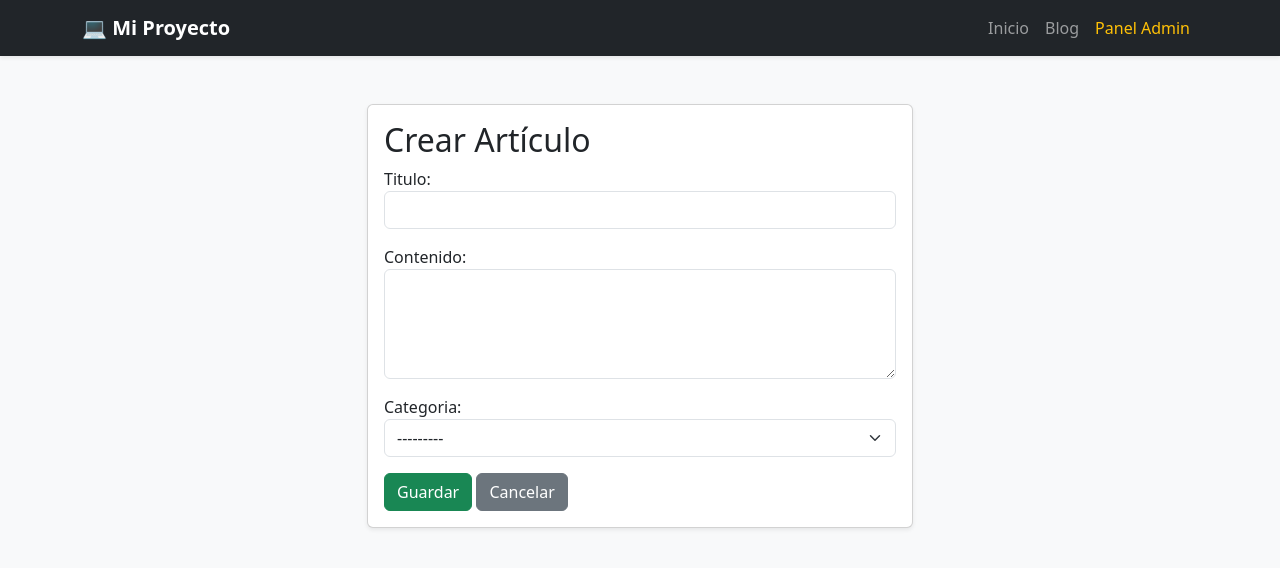
After one commit to Lucasaruza17/blog-django, a Django app: page /blog/crear/ in a window 1280 px wide. The commit adds this page. Shown: the top 568 px of the page. Run offline with Django 5.2, Linux system fonts and the light colour scheme; data that the repository does not hold is empty.

Commit message:
Agregado modelo Categoria, formularios y CRUD completo para Articulos

```diff
--- /dev/null
+++ b/blog/forms.py
@@ -0,0 +1,12 @@
+from django import forms
+from .models import Articulo
+
+class ArticuloForm(forms.ModelForm):
+    class Meta:
+        model = Articulo
+        fields = ['titulo', 'contenido', 'categoria']
+        widgets = {
+            'titulo': forms.TextInput(attrs={'class': 'form-control'}),
+            'contenido': forms.Textarea(attrs={'class': 'form-control', 'rows': 4}),
+            'categoria': forms.Select(attrs={'class': 'form-select'}),
+        }
--- a/blog/models.py
+++ b/blog/models.py
@@ -1,9 +1,15 @@
 from django.db import models
+
+class Categoria(models.Model):
+    nombre = models.CharField(max_length=100)
+
+    def __str__(self):
+        return self.nombre
 
 class Articulo(models.Model):
     titulo = models.CharField(max_length=200)
     contenido = models.TextField()
-
+    categoria = models.ForeignKey(Categoria, on_delete=models.CASCADE, null=True, blank=True)
 
     def __str__(self):
         return self.titulo
--- /dev/null
+++ b/blog/templates/blog/articulo_form.html
@@ -0,0 +1,18 @@
+{% extends 'core/base.html' %}
+{% block content %}
+<div class="row justify-content-center mt-5">
+    <div class="col-md-6">
+        <div class="card shadow-sm">
+            <div class="card-body">
+                <h2 class="card-title">{{ accion }} Artículo</h2>
+                <form method="POST">
+                    {% csrf_token %}
+                    {{ form.as_p }}
+                    <button type="submit" class="btn btn-success">Guardar</button>
+                    <a href="{% url 'blog' %}" class="btn btn-secondary">Cancelar</a>
+                </form>
+            </div>
+        </div>
+    </div>
+</div>
+{% endblock %}
--- a/blog/templates/blog/lista_articulos.html
+++ b/blog/templates/blog/lista_articulos.html
@@ -3,6 +3,7 @@
 {% block content %}
 <div class="text-center mb-5">
     <h1 class="display-5 fw-bold">Nuestro Blog</h1>
+    <a href="{% url 'crear_articulo' %}" class="btn btn-success mb-4">MÁS (+) Nuevo Artículo</a>
     <p class="lead text-muted">Contenido cargado dinámicamente desde la base de datos.</p>
 </div>
 
@@ -14,6 +15,9 @@
             <div class="card-body p-4">
                 <h2 class="card-title h4 text-dark fw-bold">{{ articulo.titulo }}</h2>
                 <p class="card-text text-secondary">{{ articulo.contenido|linebreaks|truncatewords:40 }}</p>
+                <hr>
+                <a href="{% url 'editar_articulo' articulo.id %}" class="btn btn-sm btn-primary">Editar</a>
+                <a href="{% url 'eliminar_articulo' articulo.id %}" class="btn btn-sm btn-danger">Eliminar</a>
                 <a href="#" class="btn btn-outline-primary btn-sm fw-bold">Leer más</a>
             </div>
         </div>
--- a/blog/views.py
+++ b/blog/views.py
@@ -1,8 +1,39 @@
-from django.shortcuts import render
+from django.shortcuts import render, redirect, get_object_or_404
 from .models import Articulo
+from .forms import ArticuloForm
+
 
 def lista_articulos(request):
+    articulos = Articulo.objects.all()
+    return render(request, 'blog/lista_articulos.html', {'articulos': articulos})
 
-    articulos = Articulo.objects.all()
 
-    return render(request, 'blog/lista_articulos.html', {'articulos': articulos})
+def crear_articulo(request):
+    if request.method == 'POST':
+        form = ArticuloForm(request.POST)
+        if form.is_valid():
+            form.save()
+            return redirect('blog')
+    else:
+        form = ArticuloForm()
+    return render(request, 'blog/articulo_form.html', {'form': form, 'accion': 'Crear'})
+
+
+def editar_articulo(request, id):
+    articulo = get_object_or_404(Articulo, id=id)
+    if request.method == 'POST':
+        form = ArticuloForm(request.POST, instance=articulo)
+        if form.is_valid():
+            form.save()
+            return redirect('blog')
+    else:
+        form = ArticuloForm(instance=articulo)
+    return render(request, 'blog/articulo_form.html', {'form': form, 'accion': 'Editar'})
+
+
+def eliminar_articulo(request, id):
+    articulo = get_object_or_404(Articulo, id=id)
+    if request.method == 'POST':
+        articulo.delete()
+        return redirect('blog')
+    return render(request, 'blog/articulo_confirmar_eliminar.html', {'articulo': articulo})
--- a/mi_proyecto/urls.py
+++ b/mi_proyecto/urls.py
@@ -1,26 +1,13 @@
-"""
-URL configuration for mi_proyecto project.
-
-The `urlpatterns` list routes URLs to views. For more information please see:
-    https://docs.djangoproject.com/en/6.0/topics/http/urls/
-Examples:
-Function views
-    1. Add an import:  from my_app import views
-    2. Add a URL to urlpatterns:  path('', views.home, name='home')
-Class-based views
-    1. Add an import:  from other_app.views import Home
-    2. Add a URL to urlpatterns:  path('', Home.as_view(), name='home')
-Including another URLconf
-    1. Import the include() function: from django.urls import include, path
-    2. Add a URL to urlpatterns:  path('blog/', include('blog.urls'))
-"""
 from django.contrib import admin
 from django.urls import path
 from core.views import inicio
-from blog.views import lista_articulos
+from blog.views import lista_articulos, crear_articulo, editar_articulo, eliminar_articulo
 
 urlpatterns = [
-    path('admin/', admin.site.urls), # URL del panel de administración
-    path('', inicio, name='inicio'), # Root (/)
-    path('blog/', lista_articulos, name='blog'), # Vista secundaria
+    path('admin/', admin.site.urls),
+    path('', inicio, name='inicio'),
+    path('blog/', lista_articulos, name='blog'),
+    path('blog/crear/', crear_articulo, name='crear_articulo'),
+    path('blog/editar/<int:id>/', editar_articulo, name='editar_articulo'),
+    path('blog/eliminar/<int:id>/', eliminar_articulo, name='eliminar_articulo'),
 ]
```
Also changed, not shown: blog/admin.py (+9 -2 lines), blog/templates/blog/articulo_confirmar_eliminar.html (added, +16 -0 lines), blog/migrations/0002_categoria_articulo_categoria.py (added).
